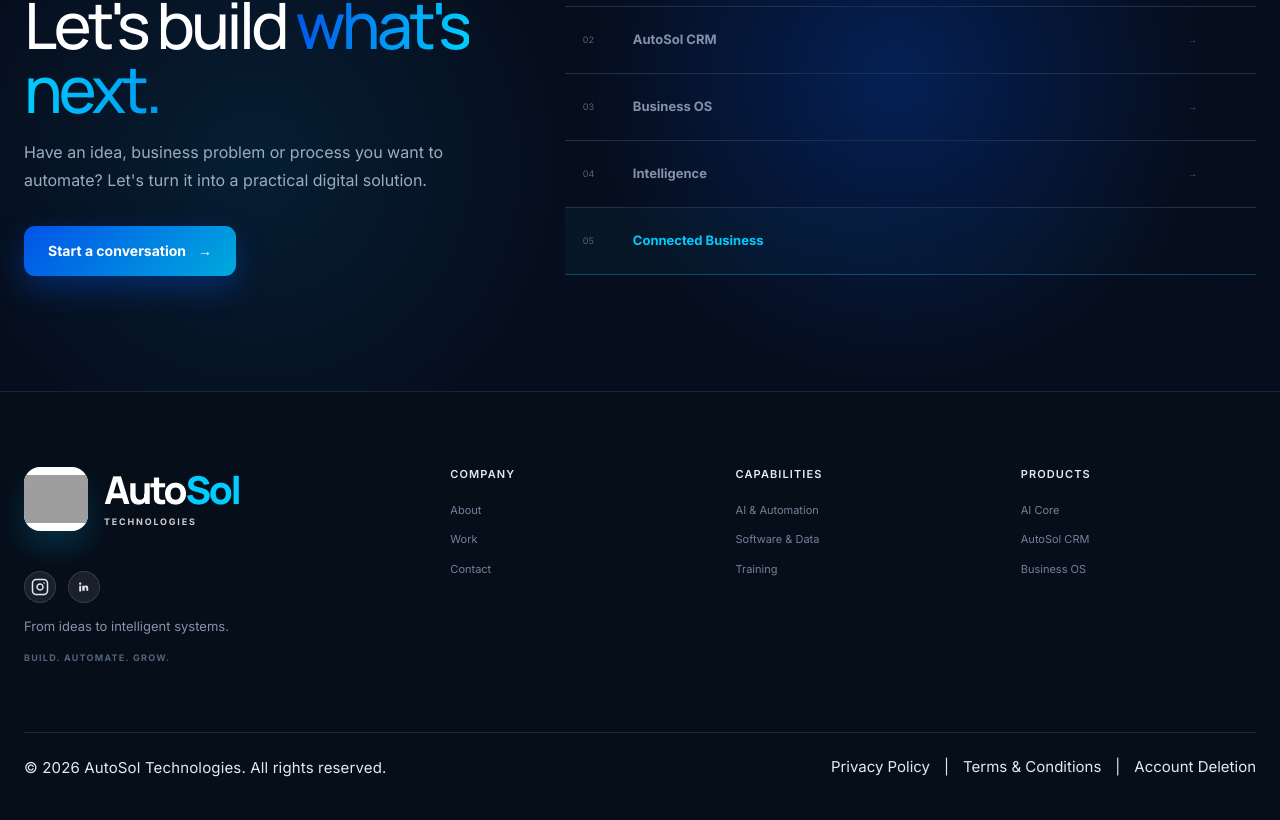
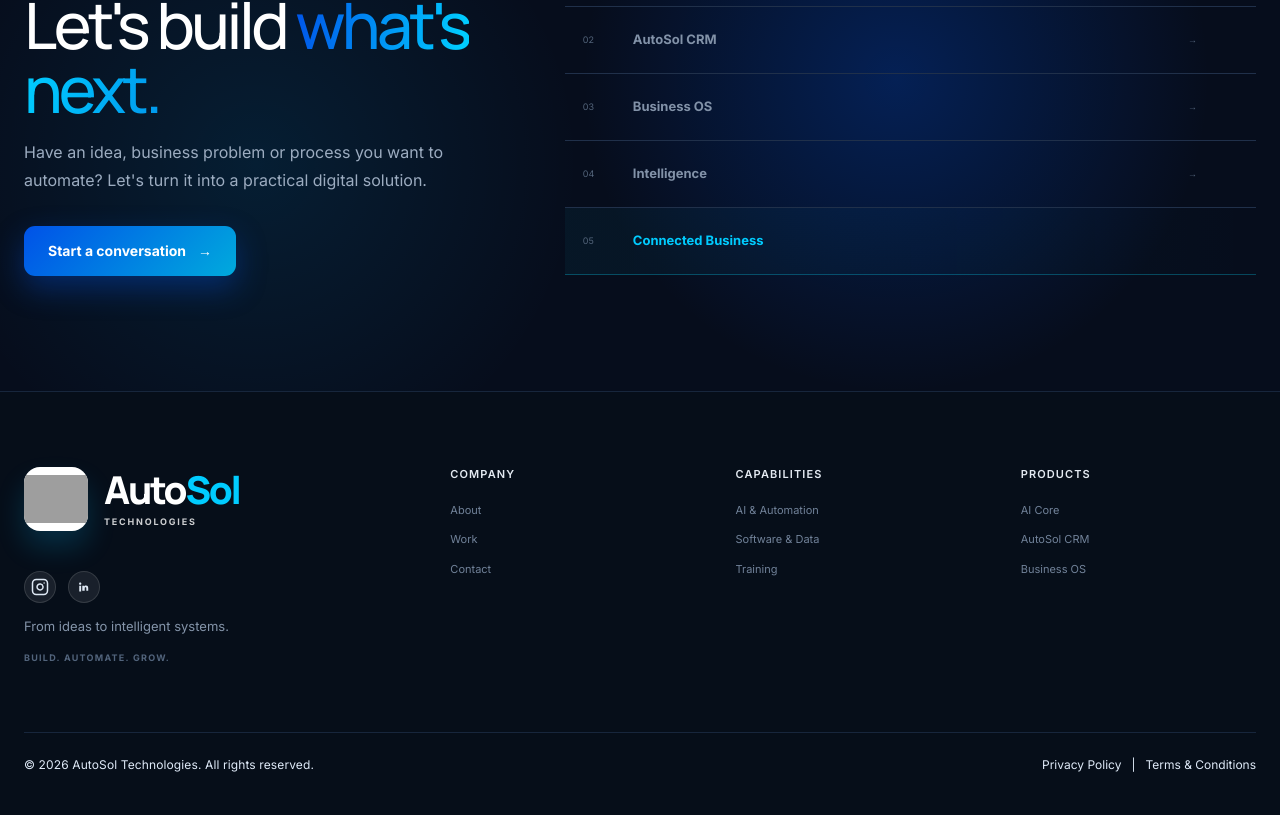
Before and after one commit to Ravi8788/AutoSol-web, a React (Vite) app: page / in a window 1280 px wide. Shown: the part 6894-7714 px from the top of the page. Built offline with nearby package versions, Linux system fonts and the light colour scheme; grey boxes are pictures that could not be loaded.

Commit message:
Reduce footer legal text size

```diff
--- a/src/components/Layout.tsx
+++ b/src/components/Layout.tsx
@@ -123,8 +123,6 @@
               <Link to="/privacy-policy">Privacy Policy</Link>
               <span>|</span>
               <Link to="/terms-and-conditions">Terms &amp; Conditions</Link>
-              <span>|</span>
-              <Link to="/account-deletion">Account Deletion</Link>
             </div>
           </div>
         </div>
--- a/src/index.css
+++ b/src/index.css
@@ -2066,13 +2066,13 @@
   display: flex;
   align-items: center;
   justify-content: space-between;
-  gap: 20px;
+  gap: 12px;
 }
 
 .footer-copyright {
   display: block;
   color: #dfeaf8;
-  font-size: 15px;
+  font-size: 12px;
   line-height: 1.4;
   letter-spacing: 0.01em;
 }
@@ -2081,16 +2081,17 @@
   display: flex;
   align-items: center;
   justify-content: flex-end;
-  gap: 14px;
+  gap: 10px;
   flex-wrap: wrap;
   color: #dfeaf8;
-  font-size: 15px;
+  font-size: 12px;
 }
 
 .footer-policy-links a,
 .footer-policy-links span {
   color: #dfeaf8;
   text-decoration: none;
+  font-size: 12px;
 }
 
 .footer-bottom-ig {
```
